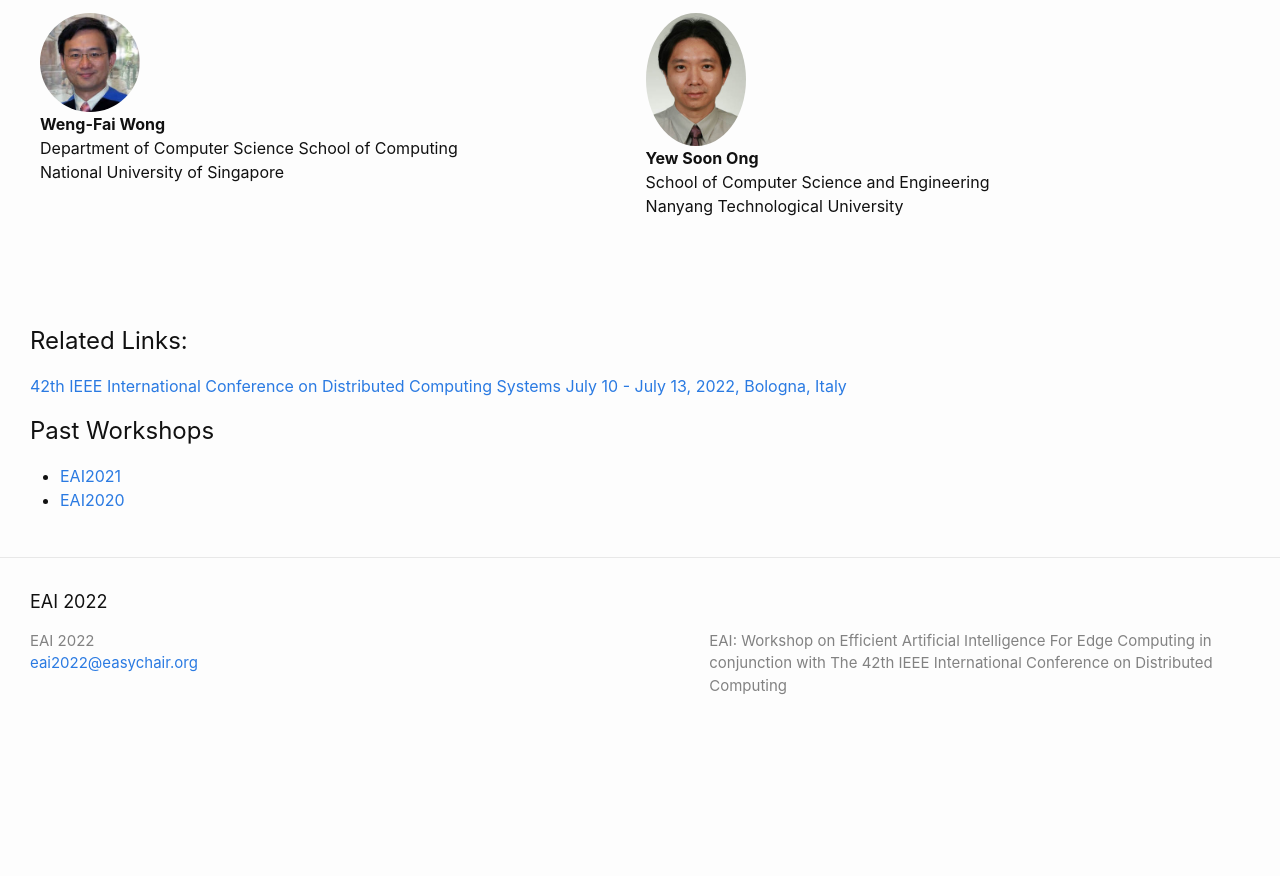
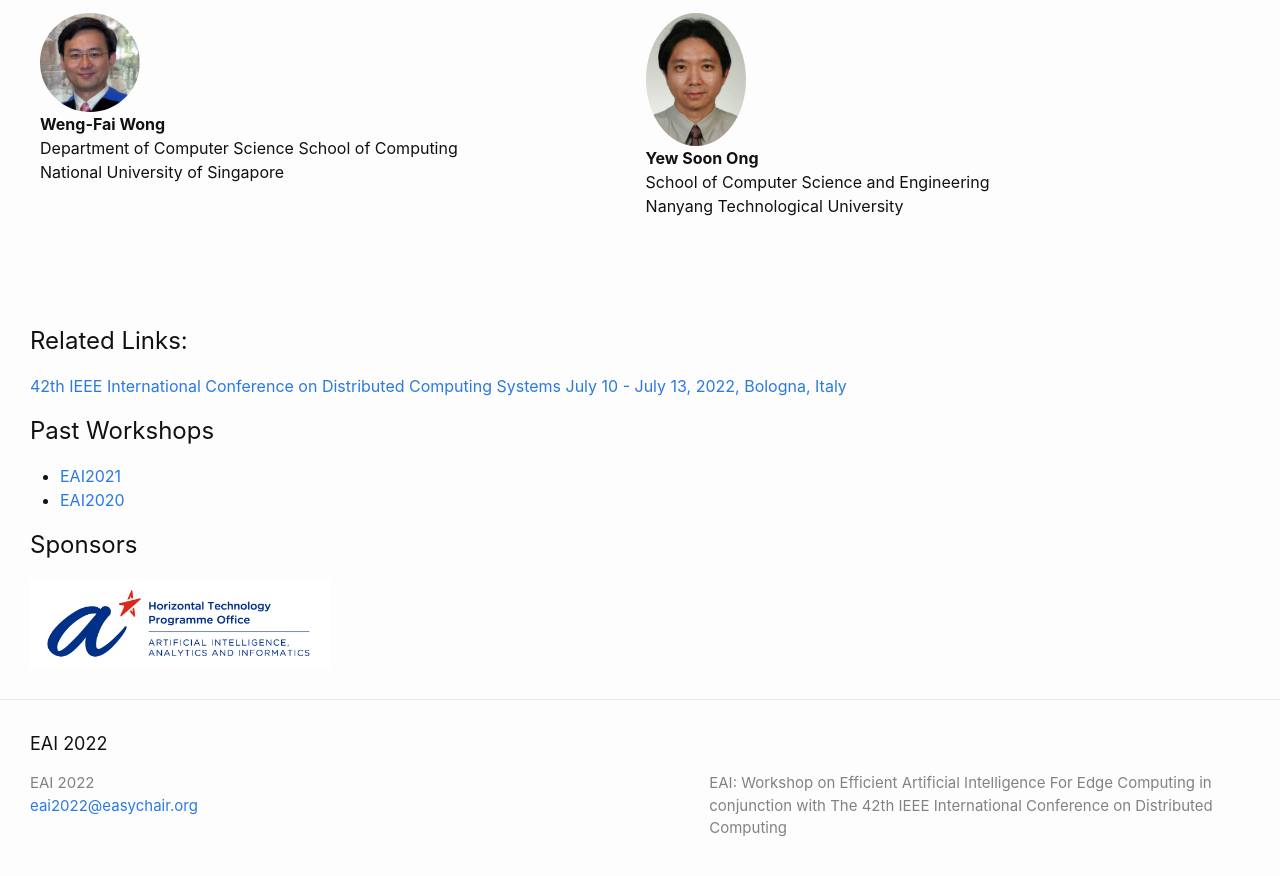
Before and after one commit to EAI-ICDCS/EAI-ICDCS.github.io, a Jekyll site: the page built from index2022.markdown, in a window 1280 px wide and 900 px high, scrolled down 2861 px. Shown: the top 876 px of the window. Built offline with Jekyll 4.4.1, drawn with Linux system fonts in a browser that asks for light colours; before the commit the page ends 3618 px from its top, so only the background shows below that.

Commit message:
Update index2022.markdown
Add sponsors

```diff
--- a/index2022.markdown
+++ b/index2022.markdown
@@ -159,3 +159,9 @@ Nanyang Technological University
 
 - [EAI2021](https://eai-icdcs.github.io/index2021.html)
 - [EAI2020](https://eai-icdcs.github.io/index2020.html)
+
+## Sponsors
+
+<div>
+<img src="/assets/HTPO_AI3_Horizontal Logo_RGB.jpg" height="auto" width="300">
+</div>
```
